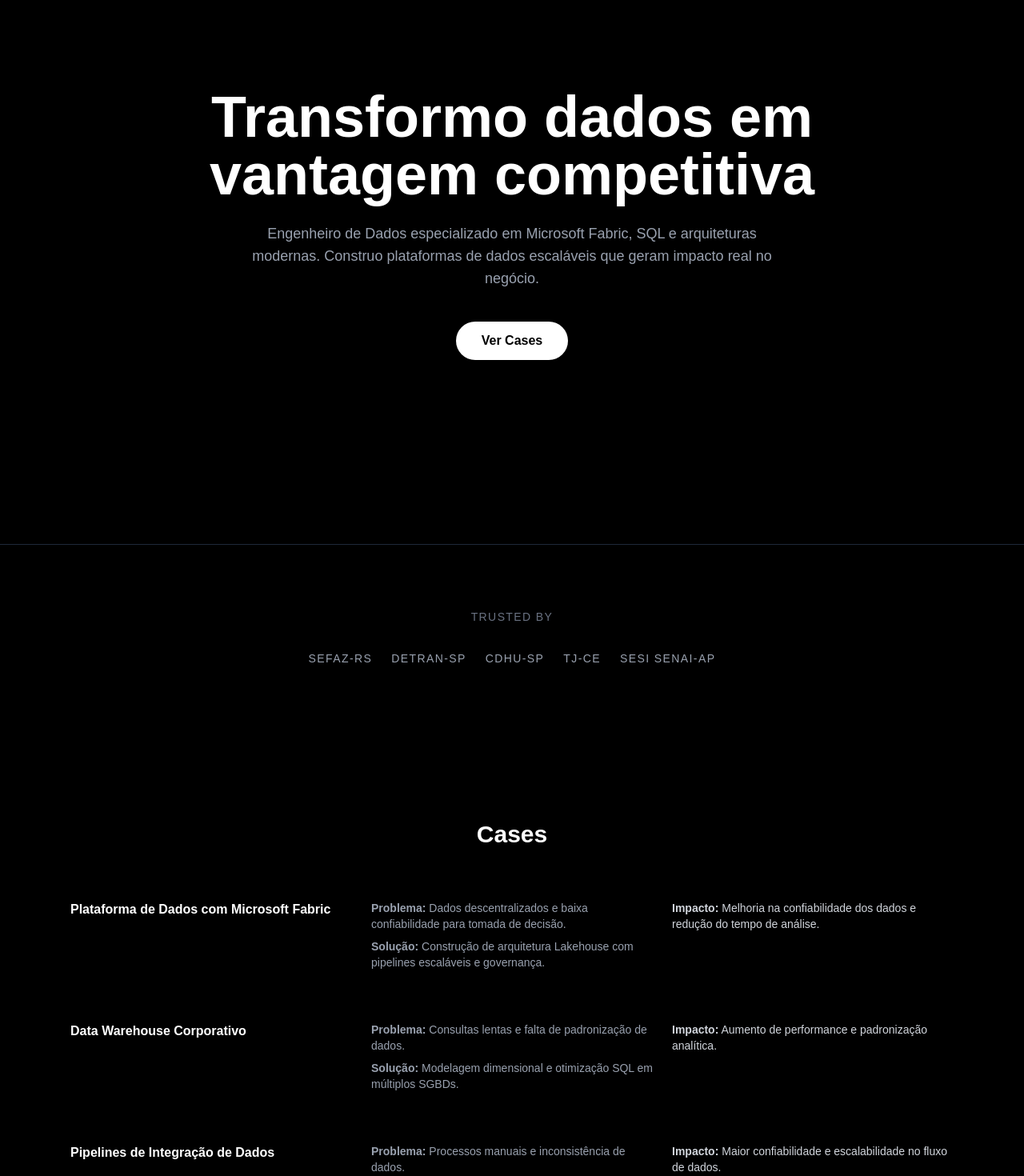
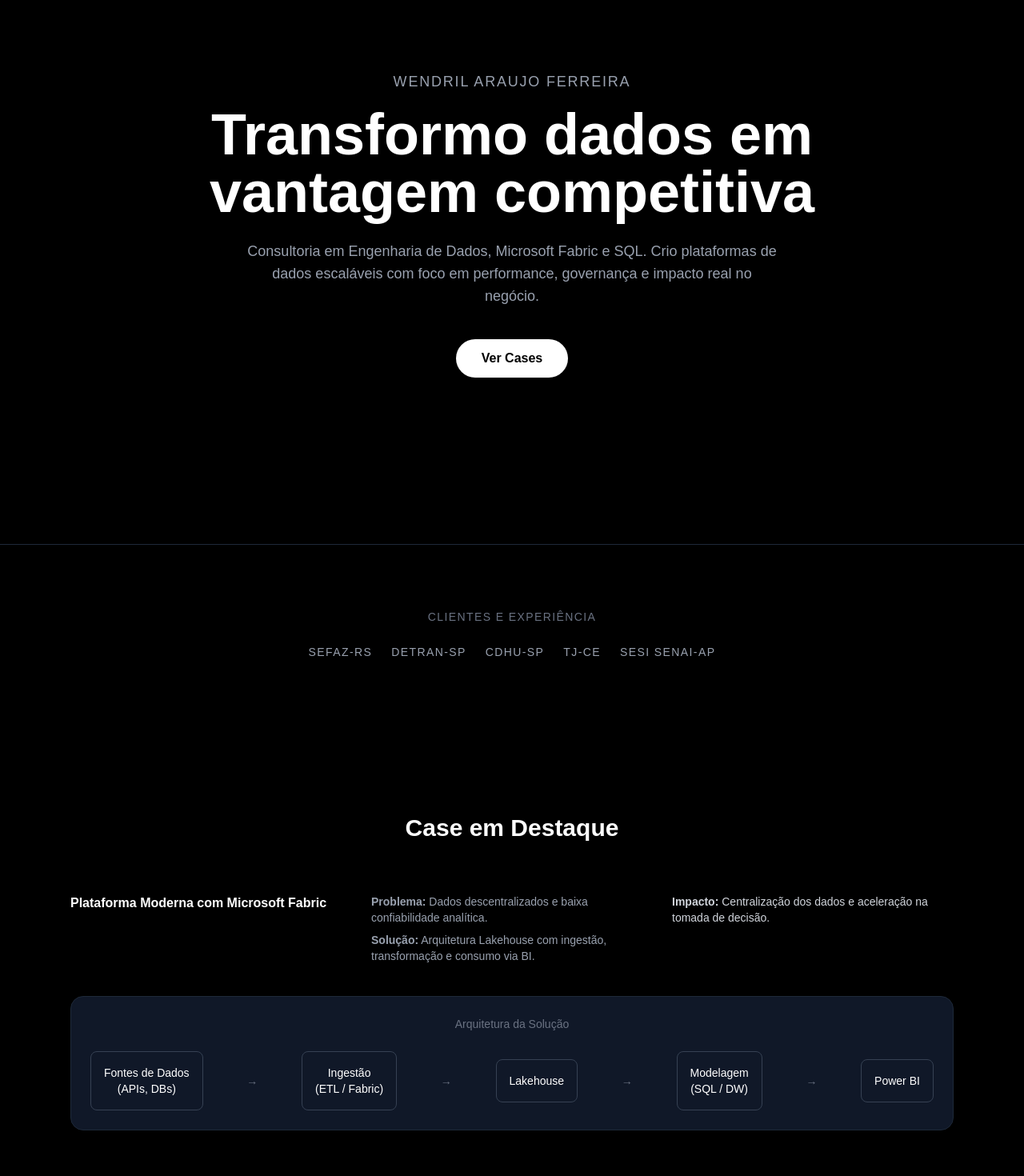
Before and after one commit to wa-data-solutions/wendril-af, a Next.js app: page / in a window 1280 px wide. Shown: the part 120-1590 px from the top of the page at 80% size. Built offline with nearby package versions, Linux system fonts and the light colour scheme.

Commit message:
versão consultoria com arquitetura visual

```diff
--- a/app/page.tsx
+++ b/app/page.tsx
@@ -12,31 +12,10 @@
 
 const cases = [
   {
-    title: "Plataforma de Dados com Microsoft Fabric",
-    problem:
-      "Dados descentralizados e baixa confiabilidade para tomada de decisão.",
-    solution:
-      "Construção de arquitetura Lakehouse com pipelines escaláveis e governança.",
-    impact:
-      "Melhoria na confiabilidade dos dados e redução do tempo de análise.",
-  },
-  {
-    title: "Data Warehouse Corporativo",
-    problem:
-      "Consultas lentas e falta de padronização de dados.",
-    solution:
-      "Modelagem dimensional e otimização SQL em múltiplos SGBDs.",
-    impact:
-      "Aumento de performance e padronização analítica.",
-  },
-  {
-    title: "Pipelines de Integração de Dados",
-    problem:
-      "Processos manuais e inconsistência de dados.",
-    solution:
-      "Automação de pipelines ETL/ELT com validação e monitoramento.",
-    impact:
-      "Maior confiabilidade e escalabilidade no fluxo de dados.",
+    title: "Plataforma Moderna com Microsoft Fabric",
+    problem: "Dados descentralizados e baixa confiabilidade analítica.",
+    solution: "Arquitetura Lakehouse com ingestão, transformação e consumo via BI.",
+    impact: "Centralização dos dados e aceleração na tomada de decisão.",
   },
 ];
 
@@ -46,22 +25,28 @@
 
       {/* HERO */}
       <section className="min-h-screen flex flex-col justify-center items-center text-center px-6">
+
         <motion.h1
-          initial={{ opacity: 0, y: 40 }}
+          initial={{ opacity: 0, y: 30 }}
+          animate={{ opacity: 1, y: 0 }}
+          className="text-lg tracking-widest text-gray-400 mb-4"
+        >
+          WENDRIL ARAUJO FERREIRA
+        </motion.h1>
+
+        <motion.h2
+          initial={{ opacity: 0, y: 50 }}
           animate={{ opacity: 1, y: 0 }}
           className="text-5xl md:text-7xl font-bold max-w-4xl"
         >
           Transformo dados em vantagem competitiva
-        </motion.h1>
+        </motion.h2>
 
-        <motion.p
-          initial={{ opacity: 0, y: 60 }}
-          animate={{ opacity: 1, y: 0 }}
-          className="mt-6 text-gray-400 max-w-2xl text-lg"
-        >
-          Engenheiro de Dados especializado em Microsoft Fabric, SQL e arquiteturas modernas.
-          Construo plataformas de dados escaláveis que geram impacto real no negócio.
-        </motion.p>
+        <p className="mt-6 text-gray-400 max-w-2xl text-lg">
+          Consultoria em Engenharia de Dados, Microsoft Fabric e SQL.
+          Crio plataformas de dados escaláveis com foco em performance,
+          governança e impacto real no negócio.
+        </p>
 
         <a
           href="#cases"
@@ -69,12 +54,13 @@
         >
           Ver Cases
         </a>
+
       </section>
 
       {/* CLIENTES */}
       <section className="py-20 text-center border-t border-gray-800">
-        <p className="text-gray-500 mb-8 text-sm tracking-widest">
-          TRUSTED BY
+        <p className="text-gray-500 mb-6 text-sm tracking-widest">
+          CLIENTES E EXPERIÊNCIA
         </p>
 
         <div className="flex flex-wrap justify-center gap-6 text-gray-400 text-sm tracking-widest">
@@ -86,21 +72,24 @@
 
       {/* CASES */}
       <section id="cases" className="py-28 px-6 max-w-6xl mx-auto">
+
         <h2 className="text-3xl font-bold mb-16 text-center">
-          Cases
+          Case em Destaque
         </h2>
 
-        <div className="space-y-16">
-          {cases.map((c, i) => (
-            <div key={i} className="grid md:grid-cols-3 gap-6">
+        {cases.map((c, i) => (
+          <div key={i} className="space-y-10">
+
+            {/* TEXTO */}
+            <div className="grid md:grid-cols-3 gap-6">
 
               <div>
                 <h3 className="font-bold text-white">{c.title}</h3>
               </div>
 
               <div className="text-gray-400 text-sm">
-                <p className="mb-2"><strong>Problema:</strong> {c.problem}</p>
-                <p><strong>Solução:</strong> {c.solution}</p>
+                <p><strong>Problema:</strong> {c.problem}</p>
+                <p className="mt-2"><strong>Solução:</strong> {c.solution}</p>
               </div>
 
               <div className="text-gray-300 text-sm">
@@ -108,17 +97,66 @@
               </div>
 
             </div>
-          ))}
-        </div>
+
+            {/* ARQUITETURA VISUAL */}
+            <div className="mt-10 p-6 border border-gray-800 rounded-2xl bg-gray-900">
+
+              <p className="text-gray-500 text-sm mb-6 text-center">
+                Arquitetura da Solução
+              </p>
+
+              <div className="flex flex-col md:flex-row items-center justify-between gap-6 text-center text-sm">
+
+                <div className="p-4 border border-gray-700 rounded-lg">
+                  Fontes de Dados
+                  <br />
+                  (APIs, DBs)
+                </div>
+
+                <div className="text-gray-500">→</div>
+
+                <div className="p-4 border border-gray-700 rounded-lg">
+                  Ingestão
+                  <br />
+                  (ETL / Fabric)
+                </div>
+
+                <div className="text-gray-500">→</div>
+
+                <div className="p-4 border border-gray-700 rounded-lg">
+                  Lakehouse
+                </div>
+
+                <div className="text-gray-500">→</div>
+
+                <div className="p-4 border border-gray-700 rounded-lg">
+                  Modelagem
+                  <br />
+                  (SQL / DW)
+                </div>
+
+                <div className="text-gray-500">→</div>
+
+                <div className="p-4 border border-gray-700 rounded-lg">
+                  Power BI
+                </div>
+
+              </div>
+
+            </div>
+
+          </div>
+        ))}
+
       </section>
 
       {/* STACK */}
       <section className="py-28 border-t border-gray-800 text-center">
-        <h2 className="text-3xl font-bold mb-10">Stack</h2>
+        <h2 className="text-3xl font-bold mb-10">Stack Tecnológica</h2>
 
-        <p className="text-gray-400 max-w-3xl mx-auto">
+        <p className="text-gray-400 max-w-3xl mx-auto leading-relaxed">
           Microsoft Fabric, SQL, Oracle, SQL Server, PostgreSQL, MariaDB, Trino,
-          MongoDB, Power BI, Pentaho, ETL/ELT, Data Warehouse, Cloud Architecture,
+          MongoDB, Power BI, Pentaho, Data Warehouse, ETL/ELT, Arquiteturas Cloud,
           GitHub e metodologias ágeis.
         </p>
       </section>
@@ -126,11 +164,11 @@
       {/* CTA */}
       <section className="py-28 text-center">
         <h2 className="text-4xl font-bold mb-6">
-          Vamos construir algo de alto impacto
+          Vamos construir sua plataforma de dados
         </h2>
 
         <p className="text-gray-400 mb-8">
-          Disponível para projetos e oportunidades em engenharia de dados
+          Consultoria em Engenharia de Dados, BI e Arquitetura Cloud
         </p>
 
         <a
```
